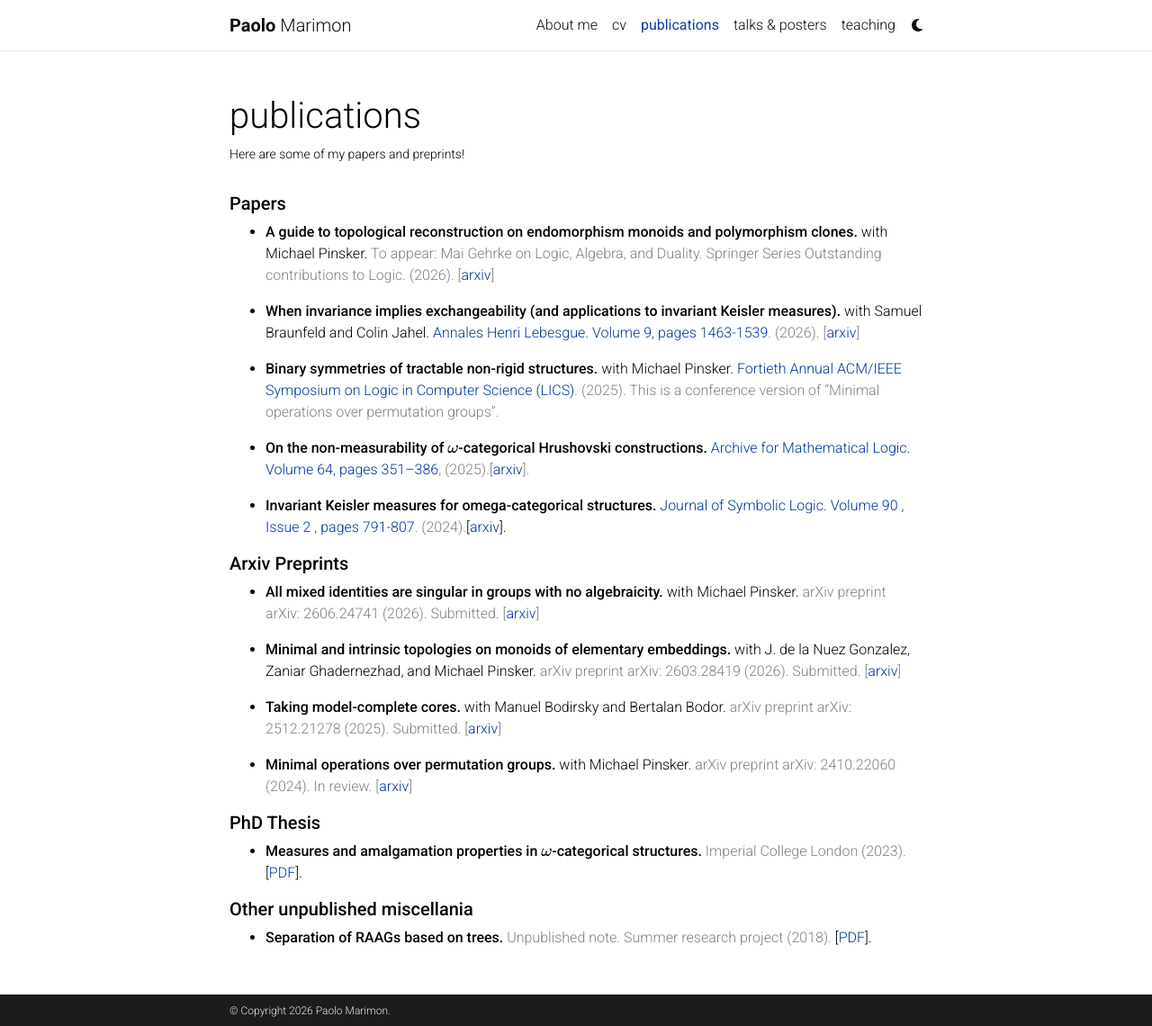
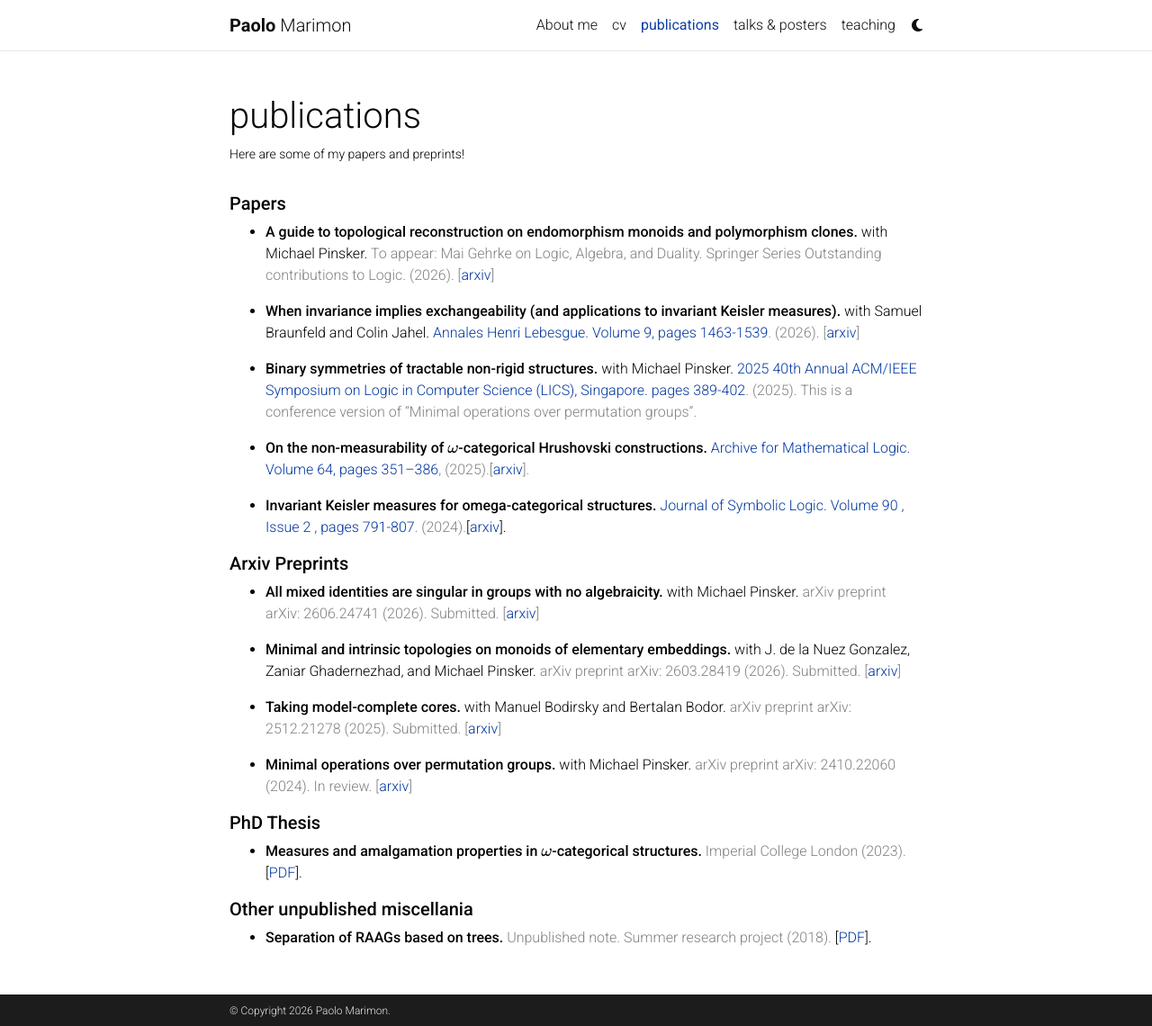
Before and after one commit to paolomarimon/paolomarimon.github.io, a Jekyll site: the page built from _pages/publications.md, in a window 1280 px wide and 1140 px high. Shown: the whole window at 90% size. Built offline with Jekyll 4.4.1, drawn with Linux system fonts in a browser that asks for light colours; comment, search, counter and statistics services are not loaded; a style sheet for code colours, icons or effects is not loaded.

Commit message:
Update publications.md

```diff
--- a/_pages/publications.md
+++ b/_pages/publications.md
@@ -14,7 +14,7 @@
   <span style="color:gray"> [Annales Henri Lebesgue. Volume 9, pages 1463-1539](https://ahl.centre-mersenne.org/item/AHL_2026__9__1463_0/). (2026). [[arxiv](https://arxiv.org/abs/2408.08370)] </span>
 
 * **Binary symmetries of tractable non-rigid structures.** with Michael Pinsker.
-  <span style="color:gray"> [Fortieth Annual ACM/IEEE Symposium on Logic in Computer Science (LICS)](https://doi.org/10.1109/LICS65433.2025.00036). (2025).
+  <span style="color:gray"> [2025 40th Annual ACM/IEEE Symposium on Logic in Computer Science (LICS), Singapore. pages 389-402](https://doi.org/10.1109/LICS65433.2025.00036). (2025).
   This is a conference version of "Minimal operations over permutation groups".
 
 * **On the non-measurability of $$\omega$$-categorical Hrushovski constructions.** <span style="color:gray">
```
